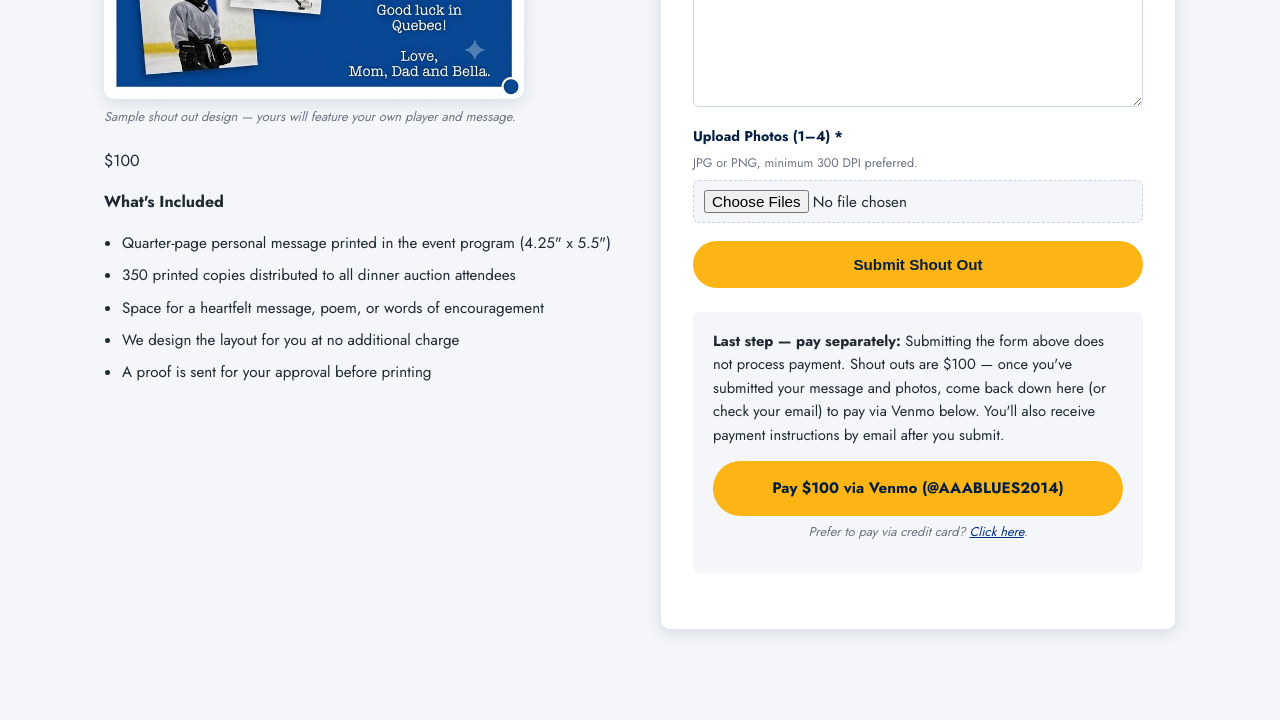
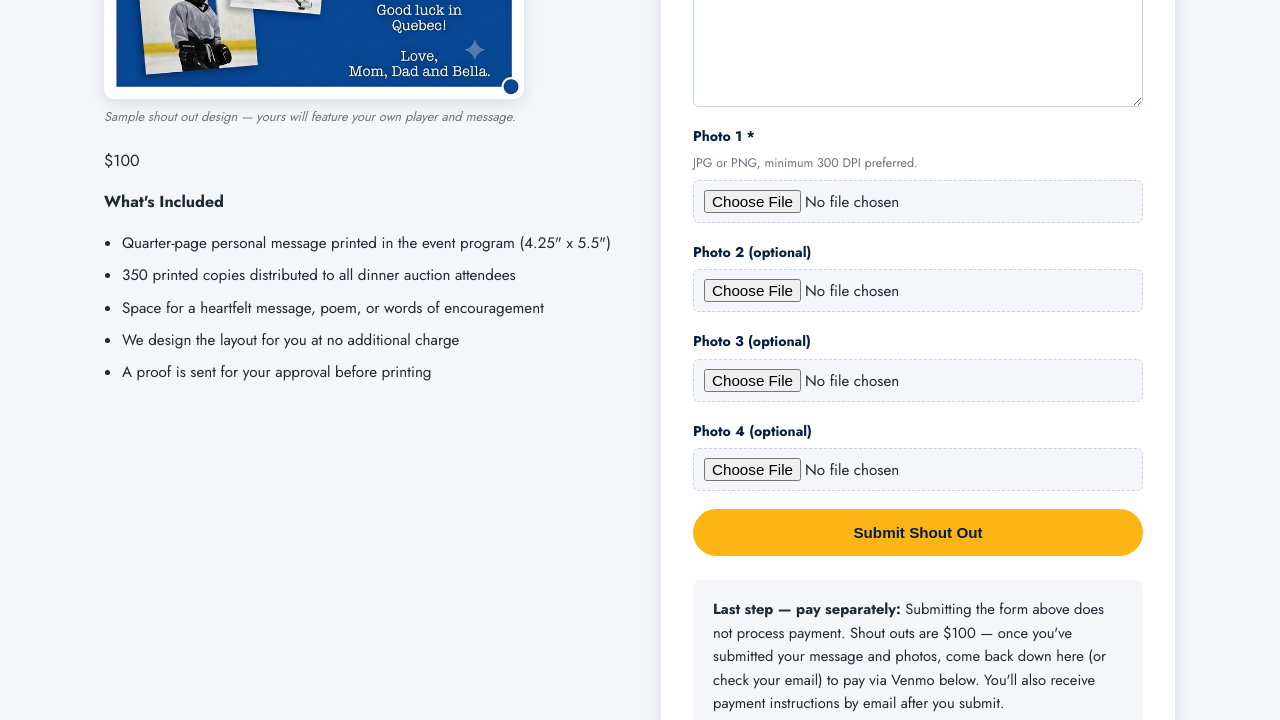
Before and after one commit to blakesalger/2014-aaa-blues-fundraiser, a plain HTML site: page sponsorship.html in a window 1280 px wide. Shown: the part 4280-5000 px from the top of the page. Drawn offline with Linux system fonts and the light colour scheme.

Commit message:
Split shoutout photo upload into 4 individual fields
The single multi-file input was sending multiple files as a list
under one field name, which Netlify/Zapier couldn't map to distinct
spreadsheet columns -- only one (or none) came through. Four
separate single-file fields (Photo 1-4, only #1 required) give each
upload its own field name and a clean single URL to map in Zapier.

```diff
--- a/sponsorship.html
+++ b/sponsorship.html
@@ -351,9 +351,21 @@
               <textarea id="shoutout-message" name="Message" rows="4" required></textarea>
             </div>
             <div class="form-field full-width">
-              <label for="shoutout-photos">Upload Photos (1&ndash;4) *</label>
+              <label for="shoutout-photo-1">Photo 1 *</label>
               <span class="hint">JPG or PNG, minimum 300 DPI preferred.</span>
-              <input type="file" id="shoutout-photos" name="Photos" accept="image/png, image/jpeg" multiple required>
+              <input type="file" id="shoutout-photo-1" name="Photo 1" accept="image/png, image/jpeg" required>
+            </div>
+            <div class="form-field full-width">
+              <label for="shoutout-photo-2">Photo 2 (optional)</label>
+              <input type="file" id="shoutout-photo-2" name="Photo 2" accept="image/png, image/jpeg">
+            </div>
+            <div class="form-field full-width">
+              <label for="shoutout-photo-3">Photo 3 (optional)</label>
+              <input type="file" id="shoutout-photo-3" name="Photo 3" accept="image/png, image/jpeg">
+            </div>
+            <div class="form-field full-width">
+              <label for="shoutout-photo-4">Photo 4 (optional)</label>
+              <input type="file" id="shoutout-photo-4" name="Photo 4" accept="image/png, image/jpeg">
             </div>
           </div>
 
```
